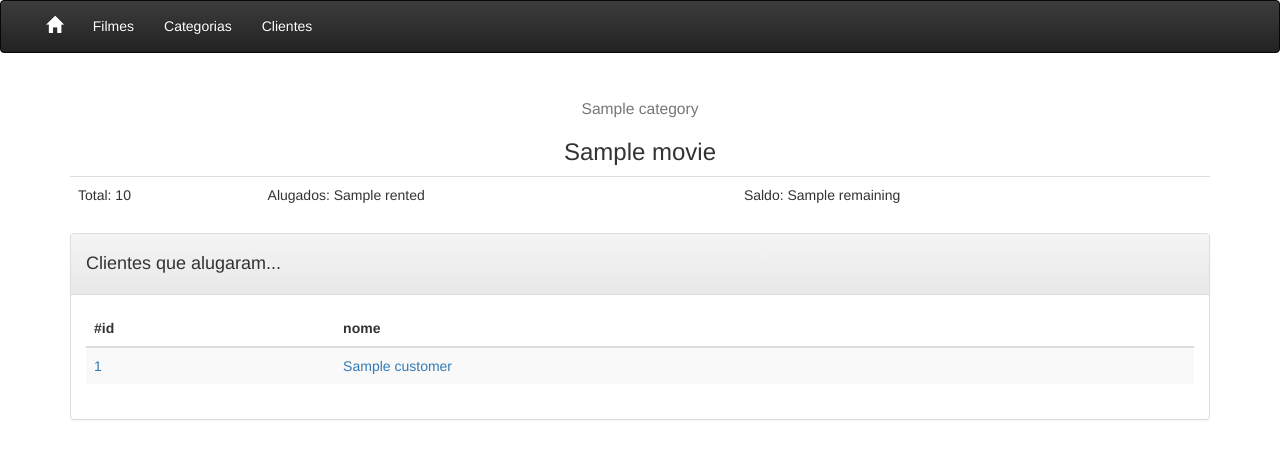
After one commit to acszec/prova, a Django app: template locadora/apps/movie/templates/movie/movie_detail.html in a window 1280 px wide. The commit adds this page. Shown: the top 459 px of the page. Run offline with Django 3.2, Linux system fonts and the light colour scheme; the template is opened without the code that fills it: most values are stand-ins (such as "Sample title", 1, 10 or a date in 2020); some libraries are stand-ins or nearby versions.

Commit message:
home e devolucao

```diff
--- /dev/null
+++ b/locadora/apps/home/admin.py
@@ -0,0 +1,6 @@
+# -*- coding: utf-8 -*-
+from __future__ import unicode_literals
+
+from django.contrib import admin
+
+# Register your models here.
--- /dev/null
+++ b/locadora/apps/home/models.py
@@ -0,0 +1,6 @@
+# -*- coding: utf-8 -*-
+from __future__ import unicode_literals
+
+from django.db import models
+
+# Create your models here.
--- /dev/null
+++ b/locadora/apps/home/tests.py
@@ -0,0 +1,6 @@
+# -*- coding: utf-8 -*-
+from __future__ import unicode_literals
+
+from django.test import TestCase
+
+# Create your tests here.
--- /dev/null
+++ b/locadora/apps/movie/templates/movie/movie_detail.html
@@ -0,0 +1,53 @@
+{% extends 'base.html' %}
+{% load bootstrap3 %}
+
+{% block title %}filme{% endblock %}
+
+{% block content %}
+<div class="row">
+    <div class="col-md-12 col-lg-12">
+        <h3 class="text-center"><small>{{ movie.category.name }}</small></h3>
+        <h3 class="text-center">{{ movie }}</h3>
+    </div>
+</div>
+
+<div class="row">
+    <div class="col-md-12 col-lg-12">
+        <table class="table">
+            <tbody>
+                <tr>
+                    <td>Total: {{ movie.quantity }}</td>
+                    <td>Alugados: {{ movie.rented }}</td>
+                    <td>Saldo: {{ movie.remaining }}</td>
+                </tr>
+            </tbody>
+        </table>
+
+        {% if movie.customer_set.count %}
+            <div class="panel panel-default">
+                <div class="panel-heading">
+                    <h4>Clientes que alugaram...</h4>
+                </div>
+                <div class="panel-body">
+                    <table class="table table-striped">
+                        <thead>
+                            <th>#id</th>
+                            <th>nome</th>
+                        </thead>
+                        <tbody>
+                            {% for customer in movie.customer_set.all %}
+                                <tr>
+                                    <td><a href="{% url 'customer_detail' customer_id=customer.pk %}" target="_blank">{{ customer.id }}</a></td>
+                                    <td><a href="{% url 'customer_detail' customer_id=customer.pk %}" target="_blank">{{ customer.name }}</a></td>
+                                </tr>
+                            {% endfor %}
+                        </tbody>
+                    </table>
+                </div>
+            </div>
+        {% endif %}
+    </div>
+</div>
+
+
+{% endblock %}
--- a/locadora/apps/movie/templates/movie/movie_list.html
+++ b/locadora/apps/movie/templates/movie/movie_list.html
@@ -22,7 +22,7 @@
             <tbody>
                 {% for movie in movie_list %}
                     <tr>
-                        <td>{{ movie.name }}</td>
+                        <td><a href="{% url 'movie_detail' movie_id=movie.pk %}">{{ movie.name }}</a></td>
                         <td>{{ movie.category.name }}</td>
                         <td>{{ movie.quantity }}</td>
                         <td>{{ movie.rented }}</td>
--- a/locadora/apps/movie/urls.py
+++ b/locadora/apps/movie/urls.py
@@ -7,4 +7,5 @@ from views import *
 
 urlpatterns = [
     url(r'^movie/$', MovieListView.as_view(), name='movie_list'),
+    url(r'^movie/(?P<movie_id>[0-9]+)$', MovieDetailView.as_view(), name='movie_detail'),
 ]
--- a/locadora/locadora/settings.py
+++ b/locadora/locadora/settings.py
@@ -38,6 +38,7 @@ INSTALLED_APPS = [
     'django.contrib.messages',
     'django.contrib.staticfiles',
     'bootstrap3',
+    'apps.home',
     'apps.actor',
     'apps.category',
     'apps.customer',
--- a/locadora/locadora/urls.py
+++ b/locadora/locadora/urls.py
@@ -20,6 +20,7 @@ urlpatterns = [
     url(r'^admin/', admin.site.urls),
 
     # APPS
+    url(r'^', include('apps.home.urls')),
     url(r'^', include('apps.movie.urls')),
     url(r'^', include('apps.category.urls')),
     url(r'^', include('apps.customer.urls')),
--- a/locadora/templates/base.html
+++ b/locadora/templates/base.html
@@ -13,7 +13,7 @@
         <div class="container-fluid">
             <div class="collapse navbar-collapse" id="bs-example-navbar-collapse-1">
                 <ul class="nav navbar-nav">
-                    <li class="menu home"><a href="#"><span class="glyphicon glyphicon-home" aria-hidden="true"></span></a></li>
+                    <li class="menu home"><a href="{% url 'home' %}"><span class="glyphicon glyphicon-home" aria-hidden="true"></span></a></li>
                     <li class="menu"><a href="{% url 'movie_list' %}">Filmes</a></li>
                     <li class="menu"><a href="{% url 'category_list' %}">Categorias</a></li>
                     <li class="menu"><a href="{% url 'customer_list' %}">Clientes</a></li>
```
Also changed, not shown: locadora/apps/customer/templates/customer/customer_detail.html (+32 -7 lines), locadora/apps/customer/views.py (+8 -2 lines), locadora/apps/home/apps.py (added, +8 -0 lines), locadora/apps/home/templates/home/home.html (added, +12 -0 lines), locadora/apps/home/urls.py (added, +10 -0 lines), locadora/apps/home/views.py (added, +8 -0 lines), locadora/apps/movie/views.py (+17 -1 lines), locadora/apps/home/__init__.py (added), locadora/apps/home/migrations/__init__.py (added).
